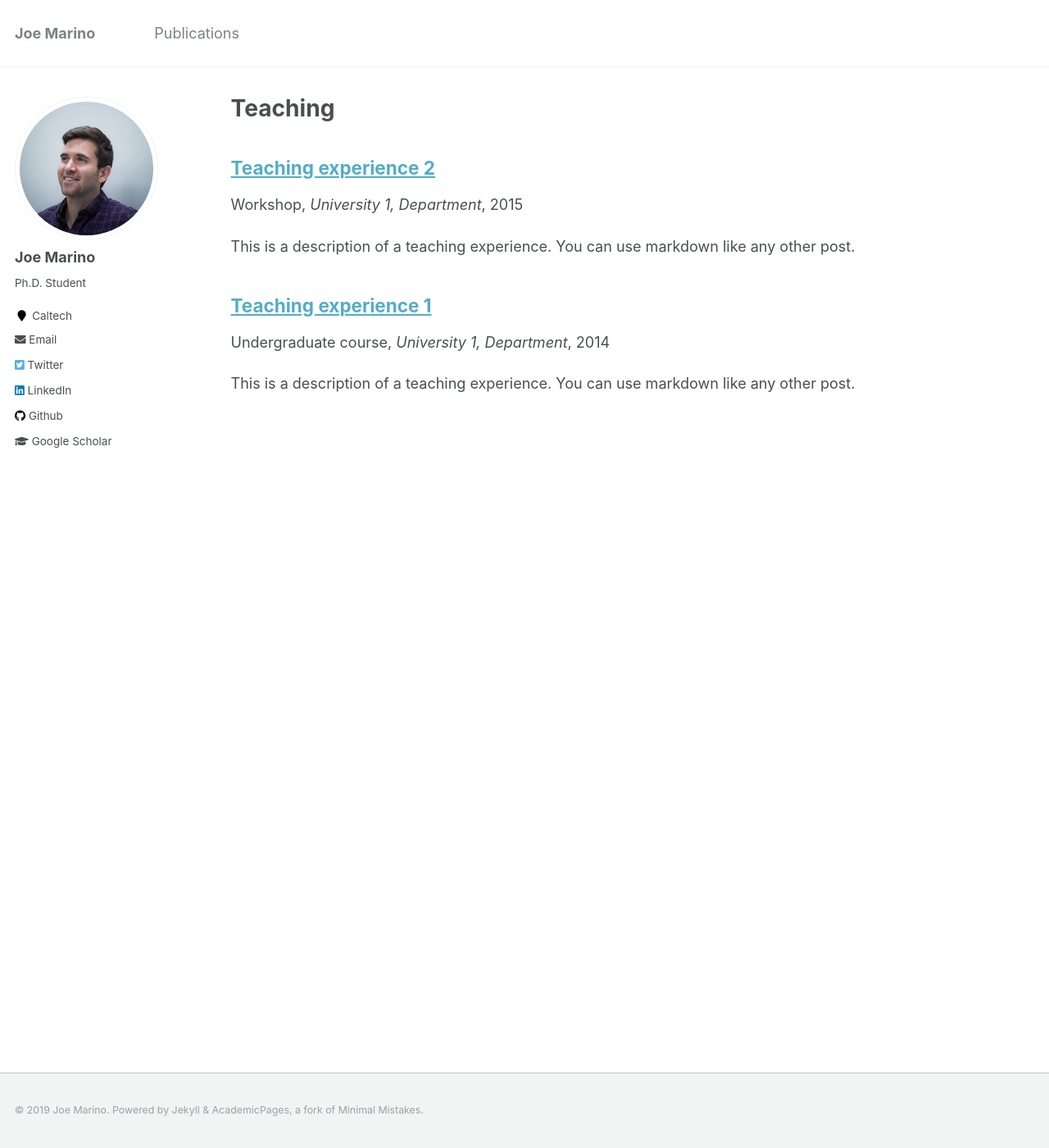
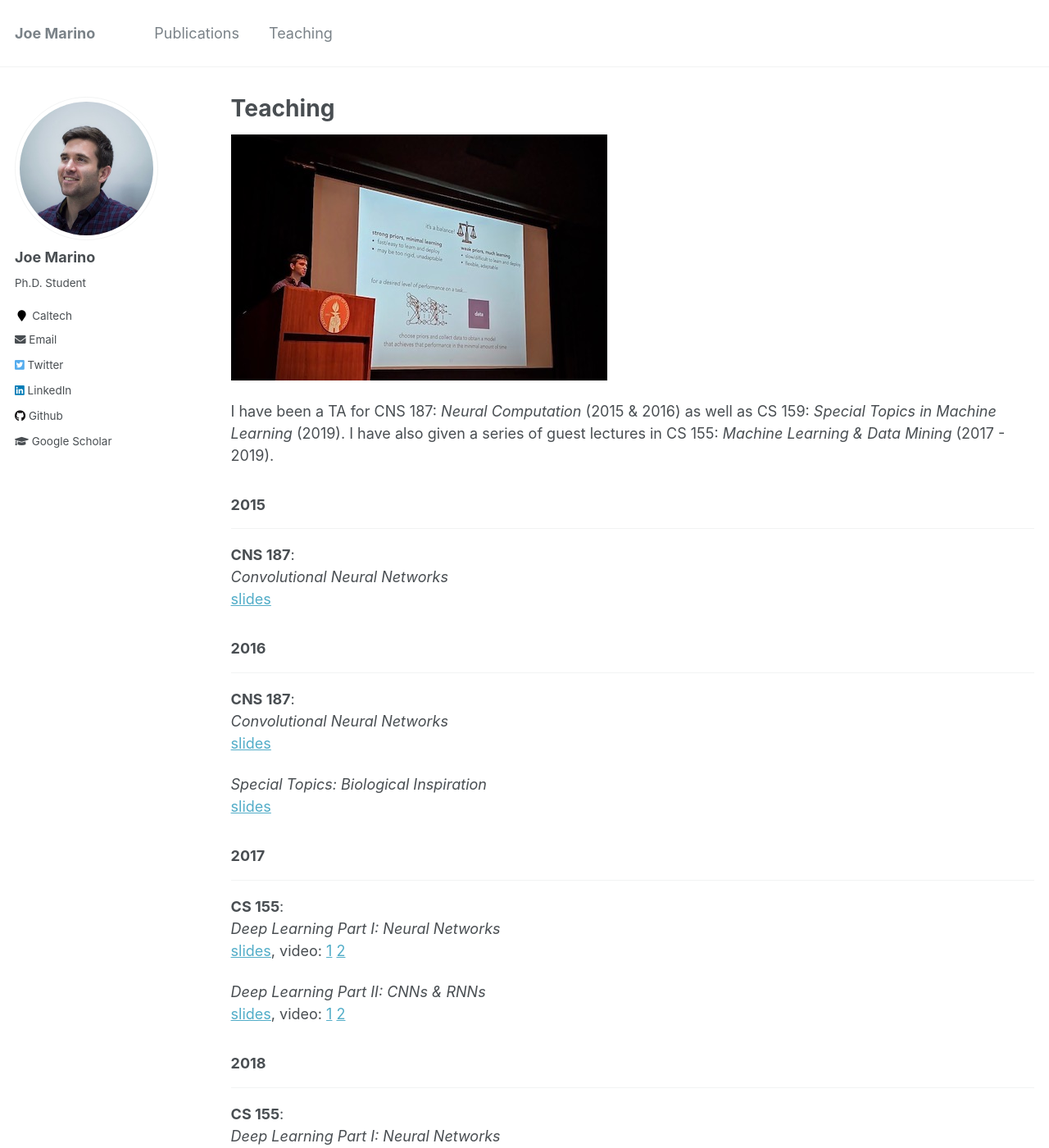
Before and after one commit to joelouismarino/joelouismarino.github.io, a Jekyll site: the page built from _pages/teaching.md, in a window 1280 px wide and 1400 px high. Shown: the whole window at 82% size. Built offline with Jekyll 4.4.1, drawn with Linux system fonts in a browser that asks for light colours; some of the changed text lies outside the part shown.

Commit message:
adding teaching.

```diff
--- a/_data/navigation.yml
+++ b/_data/navigation.yml
@@ -5,6 +5,6 @@ main:
   #
   # - title: "Blog Posts"
   #   url: /blog/
-  #
-  # - title: "Teaching"
-  #   url: /teaching/
+
+  - title: "Teaching"
+    url: /teaching/
--- a/_pages/teaching.html
+++ /dev/null
@@ -1,12 +0,0 @@
----
-layout: archive
-title: "Teaching"
-permalink: /teaching/
-author_profile: true
----
-
-{% include base_path %}
-
-{% for post in site.teaching reversed %}
-  {% include archive-single.html %}
-{% endfor %}
--- /dev/null
+++ b/_pages/teaching.md
@@ -0,0 +1,70 @@
+---
+layout: archive
+title: "Teaching"
+permalink: /teaching/
+author_profile: true
+---
+
+![alt text](../images/me_teaching.jpg "Lecturing in Ramo Auditorium")
+
+I have been a TA for CNS 187: *Neural Computation* (2015 & 2016) as well as CS 159: *Special Topics in Machine Learning* (2019). I have also given a series of guest lectures in CS 155: *Machine Learning & Data Mining* (2017 - 2019).
+
+### 2015
+___
+
+**CNS 187**:
+*Convolutional Neural Networks*
+[slides](../files/lectures/2015/Convolution.pdf)
+
+### 2016
+___
+
+**CNS 187**:
+*Convolutional Neural Networks*
+[slides](../files/lectures/2016/deep_learning_cnns.pdf)
+
+*Special Topics: Biological Inspiration*
+[slides](../files/lectures/2016/Special_Topics.pdf)
+
+### 2017
+___
+
+**CS 155**:
+*Deep Learning Part I: Neural Networks*
+[slides](../files/lectures/2017/deep_learning_part_1.pdf), video: [1](https://www.youtube.com/watch?v=deAK7a7TB1o) [2](https://www.youtube.com/watch?v=YGRxbXTsMks)
+
+*Deep Learning Part II: CNNs & RNNs*
+[slides](../files/lectures/2017/deep_learning_part_2.pdf), video: [1](https://www.youtube.com/watch?v=k9AYjOXzePM) [2](https://www.youtube.com/watch?v=BEw_9il7qwY)
+
+### 2018
+___
+
+**CS 155**:
+*Deep Learning Part I: Neural Networks*
+[slides](../files/lectures/2018/Deep Learning Part I.pdf), [video](https://www.youtube.com/watch?v=tUeWFEZCn7U)
+
+*Deep Learning Part II: CNNs & RNNs*
+[slides](../files/lectures/2018/Deep Learning Part II.pdf), [video](https://www.youtube.com/watch?v=ggcomuj0-8U)
+
+*Deep Learning Part III: Deep Generative Models*
+[slides](../files/lectures/2018/Deep Learning Part III.pdf), [video](https://www.youtube.com/watch?v=hWbnZKXZdEs)
+
+### 2019
+___
+
+**CS 155**:
+*Deep Learning Part I: Neural Networks*
+[slides](../files/lectures/2019/Deep Learning Part I 2019.pdf), [video](https://www.youtube.com/watch?v=gdudmI7MwBc)
+
+*Deep Learning Part II: CNNs & RNNs*
+[slides](../files/lectures/2019/Deep Learning Part II 2019.pdf), [video](https://www.youtube.com/watch?v=v_7mZPev9Hk)
+
+*Deep Learning Part III: Deep Generative Models*
+[slides](../files/lectures/2019/Deep Learning Part III 2019.pdf), [video](https://www.youtube.com/watch?v=Sb6RQfG-QQM)
+
+**CS 159**:
+*Introduction to Deep Generative Models*
+[slides](../files/lectures/2019/CS159_lecture1).pdf)
+
+*Maximum Likelihood and Latent Variable Models*
+[slides](../files/lectures/2019/CS159_lecture2.pdf)
```
Also changed, not shown: images/me_teaching.jpg (added), 15 other files.
